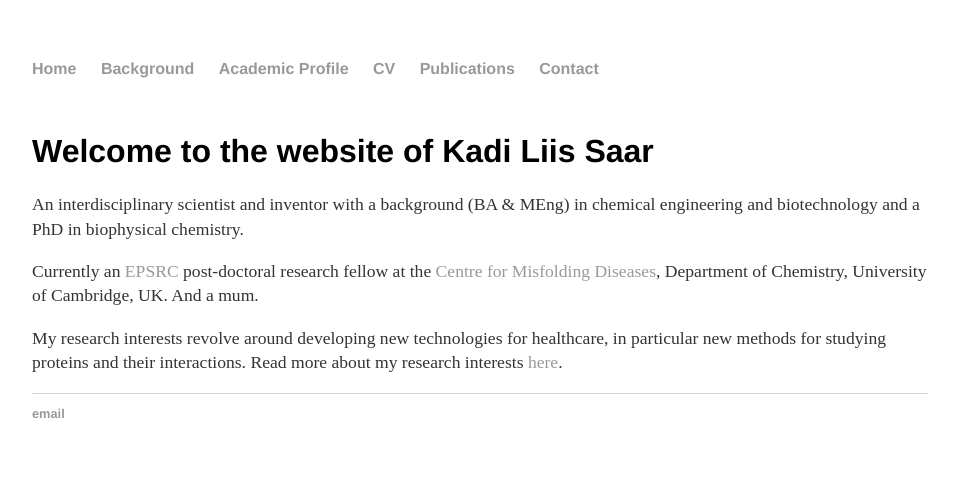
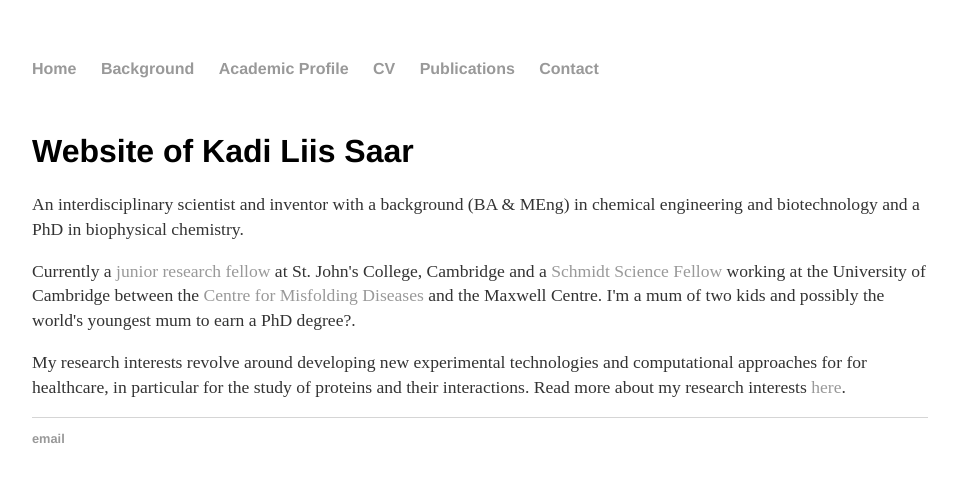
Before and after one commit to kadiliissaar/kadiliissaar.github.io, a Jekyll site: the page built from index.html, in a window 1280 px wide. Shown: the top 482 px of the page, without its empty margins (160-1119 px from the left). Built offline with Jekyll 4.4.1, drawn with Linux system fonts in a browser that asks for light colours.

Commit message:
Update index.html

```diff
--- a/index.html
+++ b/index.html
@@ -4,12 +4,15 @@ title: Kadi Liis Saar
 ---
 <div class="blurb">
 	</br>
-	<h1>Welcome to the website of Kadi Liis Saar</h1>
+	<h1>Website of Kadi Liis Saar</h1>
 	<p> An interdisciplinary scientist and inventor with a background (BA & MEng) in chemical engineering
 and biotechnology and a PhD in biophysical chemistry.</p>
-	<p> Currently an <a href="https://epsrc.ukri.org/">EPSRC</a> post-doctoral research fellow at the
-<a href="https://www.cmd.ch.cam.ac.uk/">Centre for Misfolding Diseases</a>, Department of Chemistry, University of Cambridge, UK. And a mum. </p>
+	<p> Currently a <a href="https://www.joh.cam.ac.uk/fellow-profile/2359">junior research fellow</a> at St. John's
+College, Cambridge and a <a href="https://schmidtsciencefellows.org/fellows/">Schmidt Science Fellow</a>
+working at the University of Cambridge between the <a href="https://www.cmd.ch.cam.ac.uk/">Centre for Misfolding Diseases</a>
+and the Maxwell Centre. I'm a mum of two kids and possibly the world's youngest mum to earn a PhD degree?. </p>
 <!–– - possibly the world's youngest mum to earn a PhD degree? ––>
-	<p> My research interests revolve around developing new technologies for healthcare, in particular
-new methods for studying proteins and their interactions. Read more about my research interests <a href="/academic-profile">here</a>.</p>
+	<p> My research interests revolve around developing new experimental technologies and computational approaches for
+for healthcare, in particular for the study of proteins and their interactions. Read more about my research
+interests <a href="/academic-profile">here</a>.</p>
 </div><!-- /.blurb -->
```
